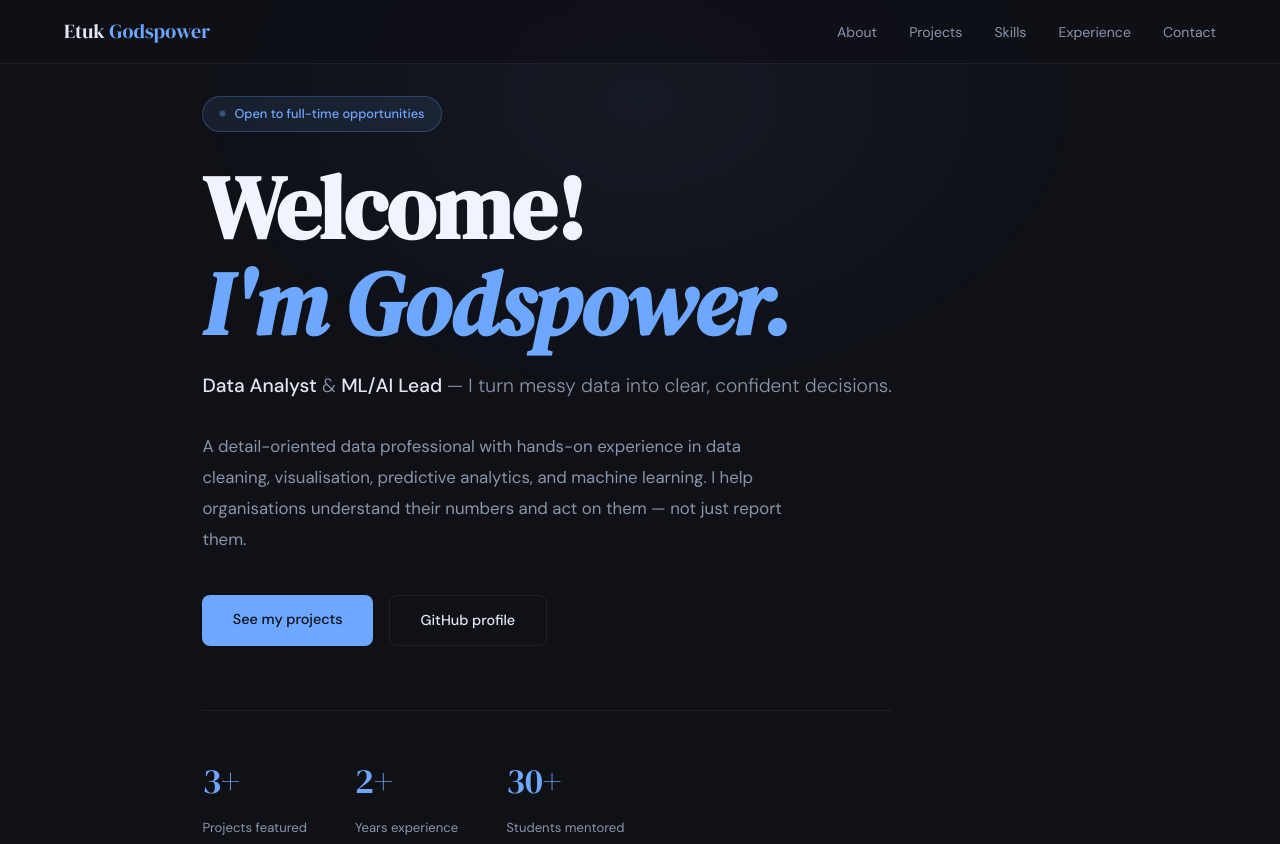
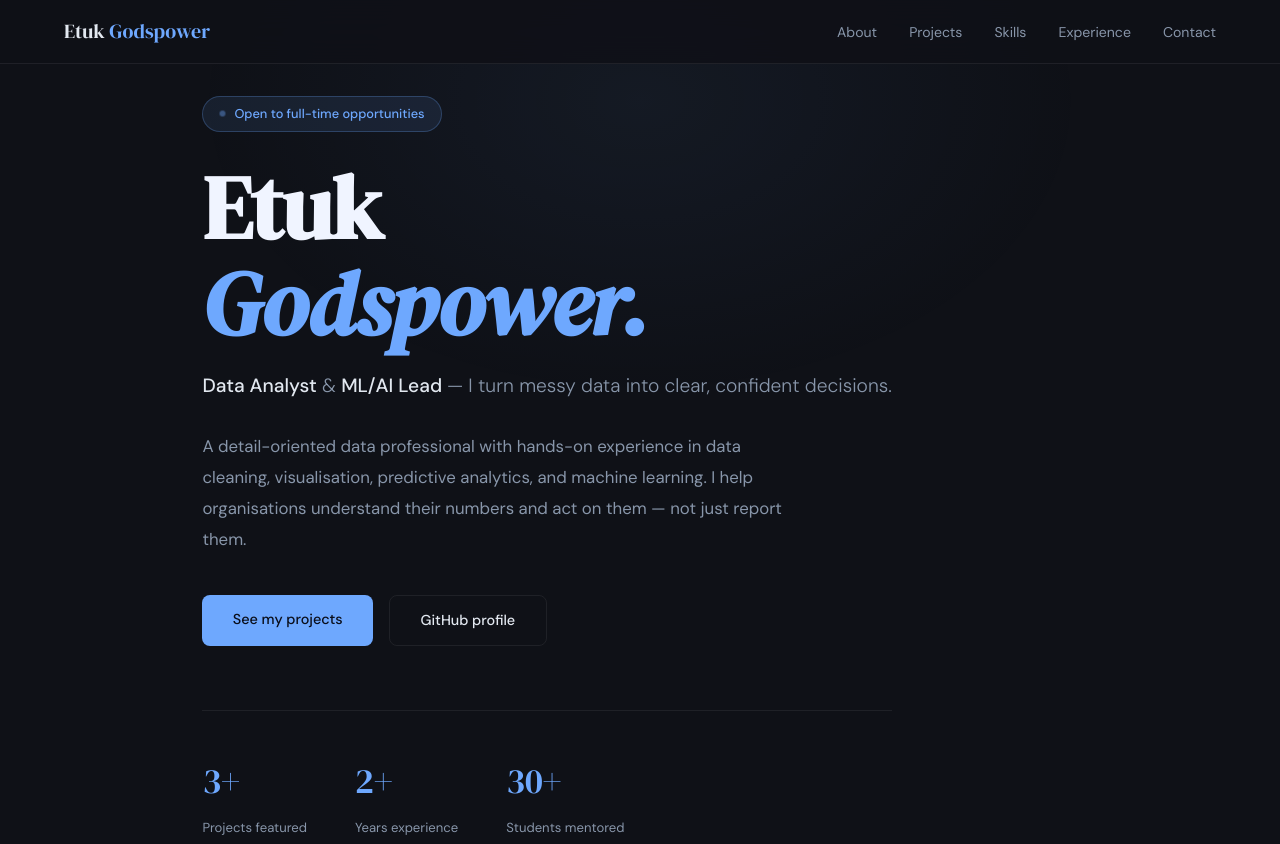
Before and after one commit to ETUKGODSPOWER/ETUKGODSPOWER.github.io, a plain HTML site: page index.html in a window 1280 px wide. Shown: the top 844 px of the page. Drawn offline with nearby package versions, Linux system fonts and the light colour scheme.

Commit message:
Update hero name in index.html

```diff
--- a/index.html
+++ b/index.html
@@ -152,7 +152,7 @@ footer a{color:var(--muted);text-decoration:none}
 <section id="hero">
   <div>
     <div class="hero-badge"><span class="badge-dot"></span>Open to full-time opportunities</div>
-    <h1 class="hero-name">Welcome!<br><em>I'm Godspower.</em></h1>
+    <h1 class="hero-name">Etuk<br><em>Godspower.</em></h1>
     <p class="hero-role"><strong>Data Analyst</strong> &amp; <strong>ML/AI Lead</strong> — I turn messy data into clear, confident decisions.</p>
     <p class="hero-desc">A detail-oriented data professional with hands-on experience in data cleaning, visualisation, predictive analytics, and machine learning. I help organisations understand their numbers and act on them — not just report them.</p>
     <div class="hero-actions">
```
